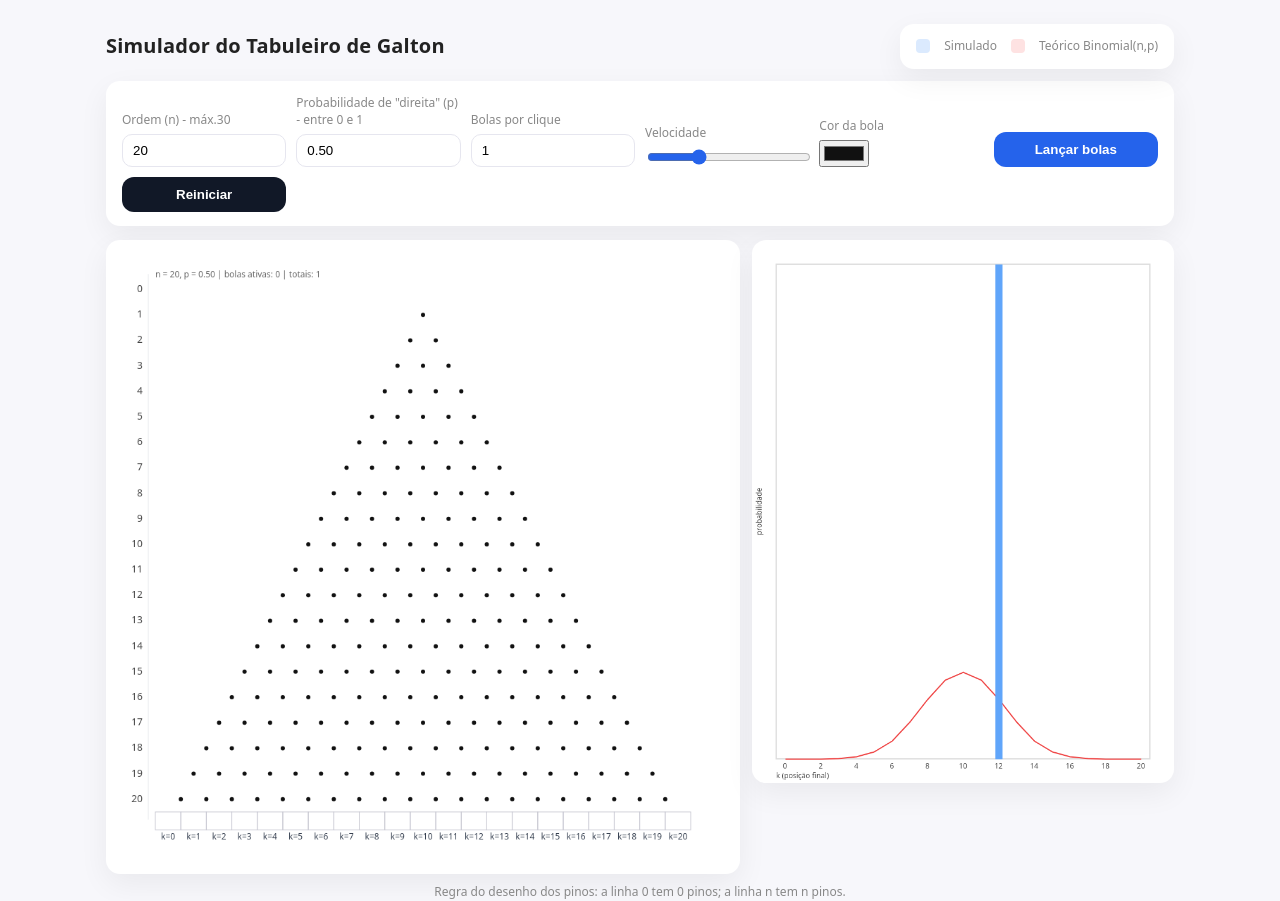
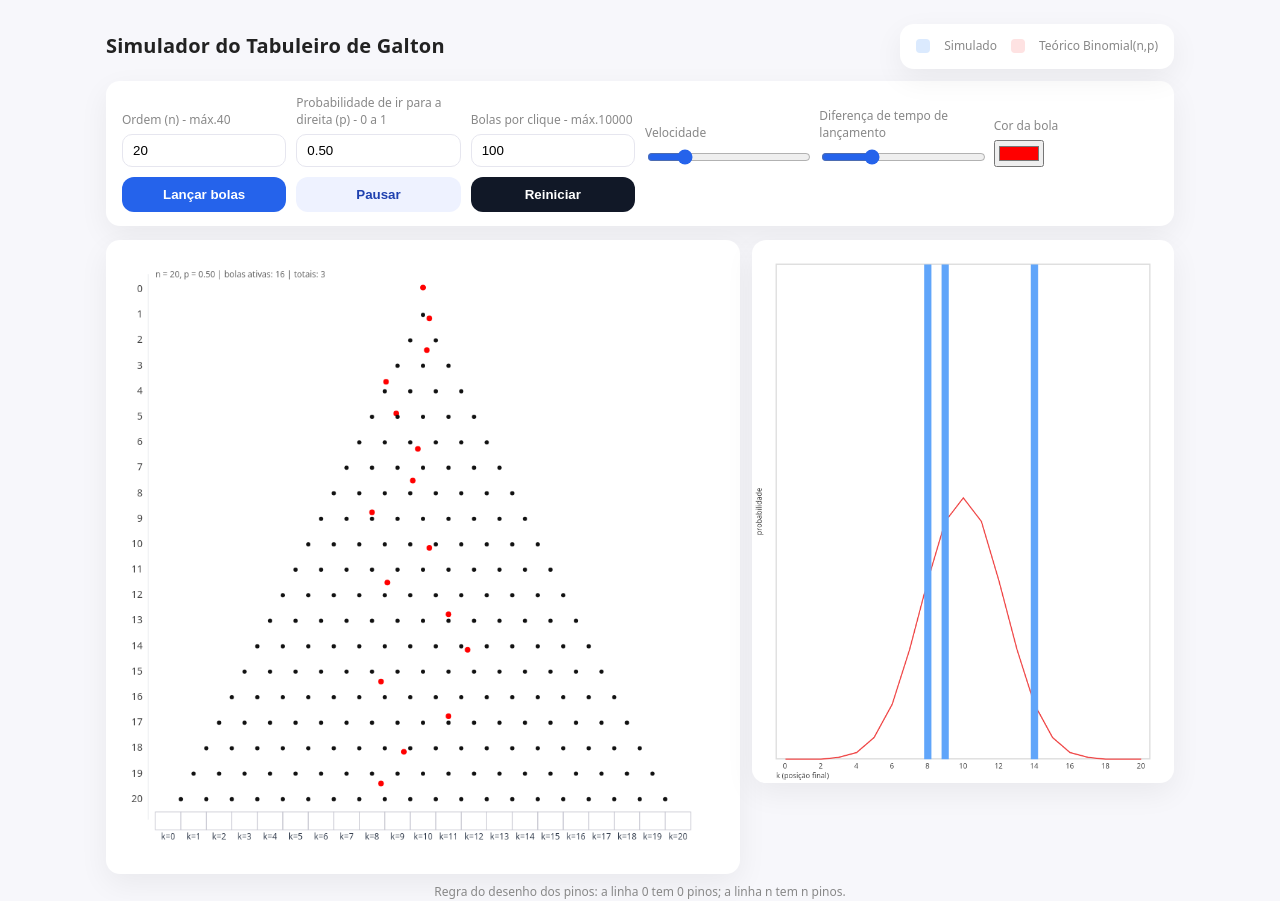
Before and after one commit to mmf1129/galton, a plain HTML site: page index.html in a window 1280 px wide. Both pictures are taken after a click on the button "Lançar bolas". Drawn offline with Linux system fonts and the light colour scheme.

Commit message:
Update index.html

```diff
--- a/index.html
+++ b/index.html
@@ -51,27 +51,34 @@
 
     <section class="panel controls">
       <div class="control">
-        <label>Ordem (n) - máx.30</label>
-        <input id="levels" type="number" value="20" min="1" max="30" />
+        <label>Ordem (n) - máx.40</label>
+        <input id="levels" type="number" value="20" min="1" max="40" />
       </div>
       <div class="control">
-        <label>Probabilidade de "direita" (p) - entre 0 e 1</label>
+        <label>Probabilidade de ir para a direita (p) - 0 a 1</label>
         <input id="prob" type="number" step="0.01" value="0.50" min="0" max="1" />
       </div>
       <div class="control">
-        <label>Bolas por clique</label>
-        <input id="batch" type="number" value="1" min="1" max="20000" />
+        <label>Bolas por clique - máx.10000</label>
+        <input id="batch" type="number" value="100" min="0" max="10000" />
       </div>
       <div class="control">
         <label>Velocidade</label>
-        <input id="speed" type="range" min="0" max="1" step="0.01" value="0.3" />
+        <input id="speed" type="range" min="0" max="1" step="0.01" value="0.20" />
+      </div>
+      <div class="control">
+        <label>Diferença de tempo de lançamento</label>
+        <input id="intervalFactor" type="range" min="0.1" max="1.5" step="0.05" value="0.50" />
       </div>
       <div class="control">
         <label>Cor da bola</label>
-        <input id="ballColor" type="color" value="#111111" />
+        <input id="ballColor" type="color" value="#ff0000" />
       </div>
       <div class="control">
         <button class="btn" id="drop">Lançar bolas</button>
+      </div>
+      <div class="control">
+        <button class="btn ghost" id="pause">Pausar</button>
       </div>
       <div class="control">
         <button class="btn secondary" id="reset">Reiniciar</button>
@@ -109,13 +116,16 @@
   let p = parseFloat(document.getElementById('prob').value);
   let batch = parseInt(document.getElementById('batch').value,10);
   let speed = parseFloat(document.getElementById('speed').value);
-  let ballColor = document.getElementById('ballColor') ? document.getElementById('ballColor').value : '#111111';
+  let intervalFactor = parseFloat(document.getElementById('intervalFactor').value);
+  let ballColor = document.getElementById('ballColor') ? document.getElementById('ballColor').value : '#ff0000';
 
   let pegs = [];
   let bins = new Array(N+1).fill(0);
   let balls = [];
   let total = 0;
   let anim = null;
+  let pendingSpawns = 0;   // para lançamento sequencial
+  let lastSpawnTs = 0;     // timestamp do último spawn
 
   // ---------- Layout ----------
   function layoutParams(){
@@ -144,44 +154,49 @@
     balls = [];
     bins = new Array(N+1).fill(0);
     total = 0;
+    pendingSpawns = 0;
+    lastSpawnTs = 0;
+    const pauseEl = document.getElementById('pause');
+    if(pauseEl) pauseEl.textContent = 'Pausar';
     draw();
     drawHist();
   }
 
-  // ---------- Simulation ----------
-  function spawnBalls(k){
+  // ---------- Spawns ----------
+  function spawnOne(){
     const { baseY } = layoutParams();
-    for(let i=0;i<k;i++){
-      balls.push({ x: board.width/2, y: baseY - 20, row: 0, rights: 0, tweenFrames: 0, tweenDX: 0 });
-    }
+    balls.push({ x: board.width/2, y: baseY - 20, row: 0, rights: 0, tweenFrames: 0, tweenDX: 0 });
+  }
+  function spawnBalls(k){ // compatibilidade
+    pendingSpawns += Math.max(1, k|0);
   }
 
+  // ---------- Simulation ----------
   function step(){
     const {rowGap, pegGapX, baseY} = layoutParams();
-    const vy = lerp(2, 14, speed);
-    const vx = pegGapX/2;
-    const pegR = 3;
+    const vy = lerp(2, 14, speed); // queda por frame
+    const vx = pegGapX/2;          // deslocação lateral por nível
+    const pegR = 3;                // raio do pino (px)
     const binTop = baseY + (N+0.5)*rowGap;
 
     const nextBalls = [];
     for(const b of balls){
-      // lateral easing
+      // easing lateral
       if(b.tweenFrames > 0){ b.x += b.tweenDX; b.tweenFrames -= 1; }
 
-      // fall
+      // queda
       b.y += vy;
 
-      // upcoming peg row
+      // próxima linha de pinos
       const rNext = b.row + 1;
       const targetRowY = baseY + rNext*rowGap;
       if(b.row < N && b.y >= targetRowY - pegR){
-        // align with the current peg (index = rights)
-        const j = b.rights;
+        // alinha com pino atingido e coloca logo abaixo para evitar sobreposição
+        const j = b.rights; // índice 0..rNext-1
         const pegX = (board.width/2) + (j - (rNext-1)/2) * pegGapX;
-        // place the ball just BELOW the peg to avoid overlap
         b.x = pegX;
         b.y = targetRowY + (pegR + 2);
-        // decide direction and give an immediate lateral kick
+        // decisão
         const goRight = Math.random() < p;
         const kick = vx * 0.5;
         if(goRight){ b.rights += 1; b.x += kick; b.tweenDX =  (vx/10); }
@@ -190,11 +205,11 @@
         b.row += 1;
       }
 
-      // landed?
+      // chegou ao bin?
       if(b.row >= N && b.y >= binTop){
         const idx = Math.min(Math.max(0, b.rights), N);
         bins[idx] += 1; total += 1;
-        continue; // do not keep this ball
+        continue; // não mantém ativa
       }
 
       nextBalls.push(b);
@@ -207,7 +222,7 @@
     const {pad, rowGap, pegGapX, baseY} = layoutParams();
     ctx.clearRect(0,0,board.width,board.height);
 
-    // left numbering 0..N
+    // numeração 0..N
     ctx.save();
     ctx.fillStyle = '#444';
     ctx.textAlign = 'right';
@@ -219,14 +234,14 @@
     }
     ctx.restore();
 
-    // left guide line
+    // guia esquerda
     ctx.strokeStyle = '#e5e7eb';
     ctx.beginPath();
     ctx.moveTo(pad-10, baseY - rowGap*0.6);
     ctx.lineTo(pad-10, baseY + (N+0.8)*rowGap);
     ctx.stroke();
 
-    // bins and labels
+    // bins e rótulos k=0..N
     const binTop = baseY + (N+0.5)*rowGap;
     const binW = pegGapX; const binH = rowGap*0.7;
     ctx.strokeStyle = '#c7c7d1';
@@ -241,7 +256,7 @@
       ctx.fillText('k='+i, cx, binTop + binH + 4);
     }
 
-    // balls (draw before pegs so pegs visually sit on top)
+    // bolas (antes dos pinos)
     ctx.fillStyle = ballColor;
     for(const b of balls){
       ctx.beginPath();
@@ -249,7 +264,7 @@
       ctx.fill();
     }
 
-    // pegs on top
+    // pinos por cima
     ctx.fillStyle = '#111';
     for(const pg of pegs){
       ctx.beginPath();
@@ -257,7 +272,7 @@
       ctx.fill();
     }
 
-    // header
+    // cabeçalho
     ctx.fillStyle = '#666';
     ctx.font = '12px system-ui';
     ctx.textAlign = 'left';
@@ -267,14 +282,14 @@
   function drawHist(){
     htx.clearRect(0,0,hist.width,hist.height);
     const pad = 40; const W = hist.width - 2*pad; const H = hist.height - 2*pad;
-    const bw = W / (N+1); // largura por classe SEM depender de barras
-    const px = x => Math.round(x) + 0.5; // alinhamento pixel-perfect
+    const bw = W / (N+1);
+    const px = x => Math.round(x) + 0.5;
 
     // moldura
     htx.strokeStyle = '#ddd';
     htx.strokeRect(pad, pad, W, H);
 
-    // rótulo do eixo y
+    // eixo y
     htx.save();
     htx.translate(pad-24, pad + H/2);
     htx.rotate(-Math.PI/2);
@@ -284,7 +299,7 @@
     htx.fillText('probabilidade', 0, 0);
     htx.restore();
 
-    // Probabilidades: teórica e simulada
+    // Probabilidades
     const probs = [];
     for(let k=0;k<=N;k++) probs.push(binom(N,k) * Math.pow(p,k) * Math.pow(1-p,N-k));
     const landed = bins.reduce((a,b)=>a+b,0);
@@ -303,12 +318,12 @@
     }
     htx.stroke();
 
-    // Picos simulados – azul escuro uniforme, sem halos
+    // Picos simulados (azul, espessura controlada)
     htx.save();
     htx.globalCompositeOperation = 'source-over';
-    htx.strokeStyle = '#60a5fa';
-    htx.lineWidth = 12;       // mesma largura em todos
-    htx.lineCap = 'butt';      // evitar arredondamento/halo
+    htx.strokeStyle = '#60a5fa'; // azul médio
+    htx.lineWidth = 12;          // espessura atual
+    htx.lineCap = 'butt';
     htx.lineJoin = 'miter';
     for(let k=0;k<=N;k++){
       const ph = H * (simProbs[k]/maxY);
@@ -321,7 +336,7 @@
     }
     htx.restore();
 
-    // marcas no eixo x
+    // eixo x
     htx.fillStyle = '#444';
     htx.font = '12px system-ui';
     htx.textAlign = 'center';
@@ -335,6 +350,15 @@
 
   // ---------- Loop ----------
   function tick(){
+    // lançamento sequencial
+    const now = performance.now();
+    const minInterval = (220 + 400*speed) * intervalFactor; // ms
+    if(pendingSpawns > 0 && (now - lastSpawnTs >= minInterval)){
+      spawnOne();
+      pendingSpawns -= 1;
+      lastSpawnTs = now;
+    }
+
     step();
     draw();
     drawHist();
@@ -343,15 +367,15 @@
 
   // ---------- UI ----------
   document.getElementById('drop').addEventListener('click', () => {
-    spawnBalls(batch);
-    if(!anim) anim = requestAnimationFrame(tick);
+    pendingSpawns += Math.max(1, batch);
+    if(!anim){ lastSpawnTs = 0; anim = requestAnimationFrame(tick); }
   });
   document.getElementById('reset').addEventListener('click', () => {
     if(anim) cancelAnimationFrame(anim);
     anim = null; reset();
   });
   document.getElementById('levels').addEventListener('change', e => {
-    N = Math.max(1, Math.min(30, parseInt(e.target.value,10)||20));
+    N = Math.max(1, Math.min(60, parseInt(e.target.value,10)||20));
     bins = new Array(N+1).fill(0); buildPegs(); draw(); drawHist();
   });
   document.getElementById('prob').addEventListener('change', e => {
@@ -363,8 +387,25 @@
   document.getElementById('speed').addEventListener('input', e => {
     speed = parseFloat(e.target.value);
   });
+  const intervalInput = document.getElementById('intervalFactor');
+  if(intervalInput){ intervalInput.addEventListener('input', e => { intervalFactor = parseFloat(e.target.value); }); }
   const colorInput = document.getElementById('ballColor');
   if(colorInput){ colorInput.addEventListener('input', e => { ballColor = e.target.value; }); }
+
+  const pauseBtn = document.getElementById('pause');
+  if(pauseBtn){
+    pauseBtn.addEventListener('click', () => {
+      if(anim){
+        cancelAnimationFrame(anim);
+        anim = null;
+        pauseBtn.textContent = 'Continuar';
+      } else {
+        lastSpawnTs = 0;
+        anim = requestAnimationFrame(tick);
+        pauseBtn.textContent = 'Pausar';
+      }
+    });
+  }
 
   // init
   reset();
```
